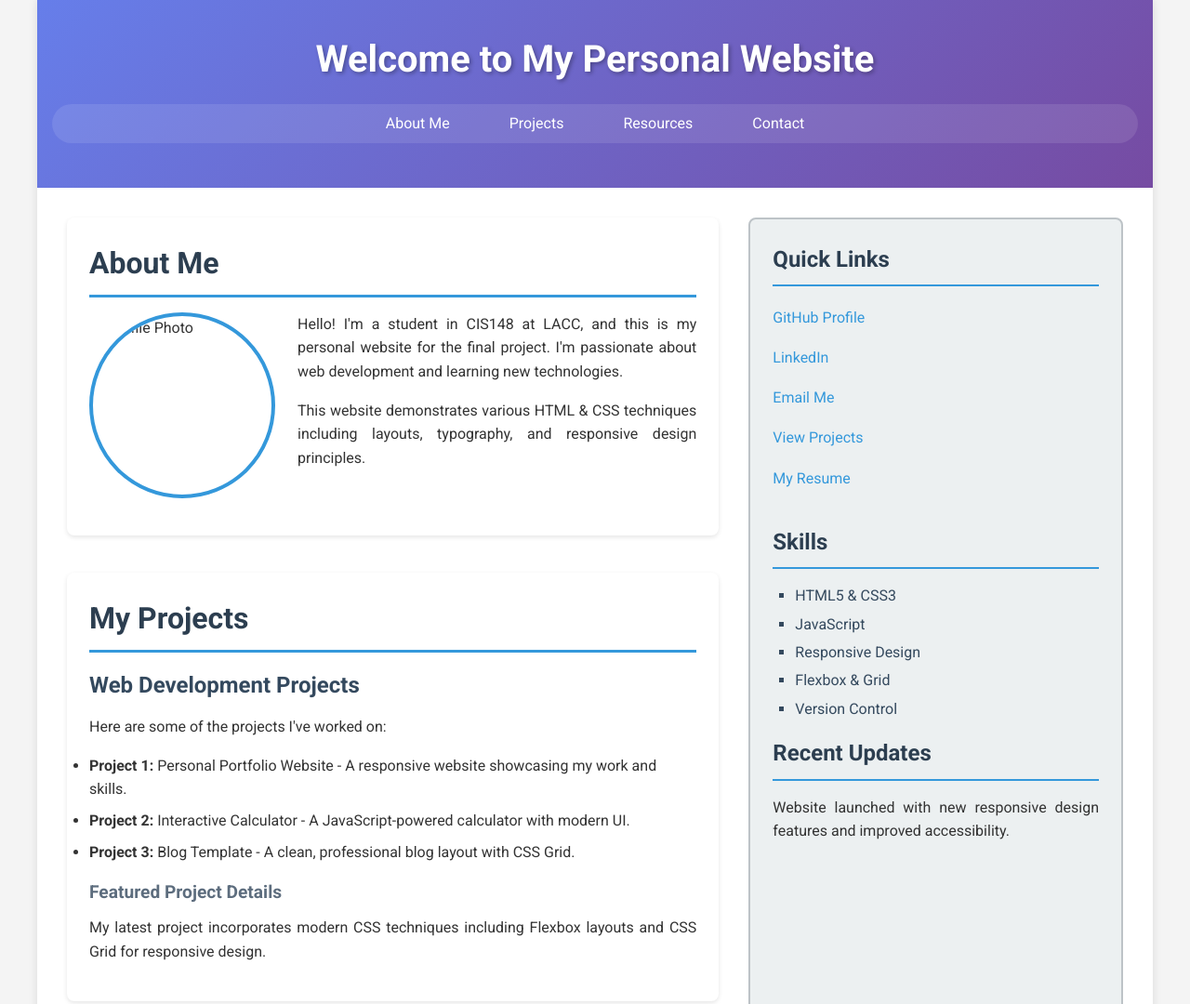
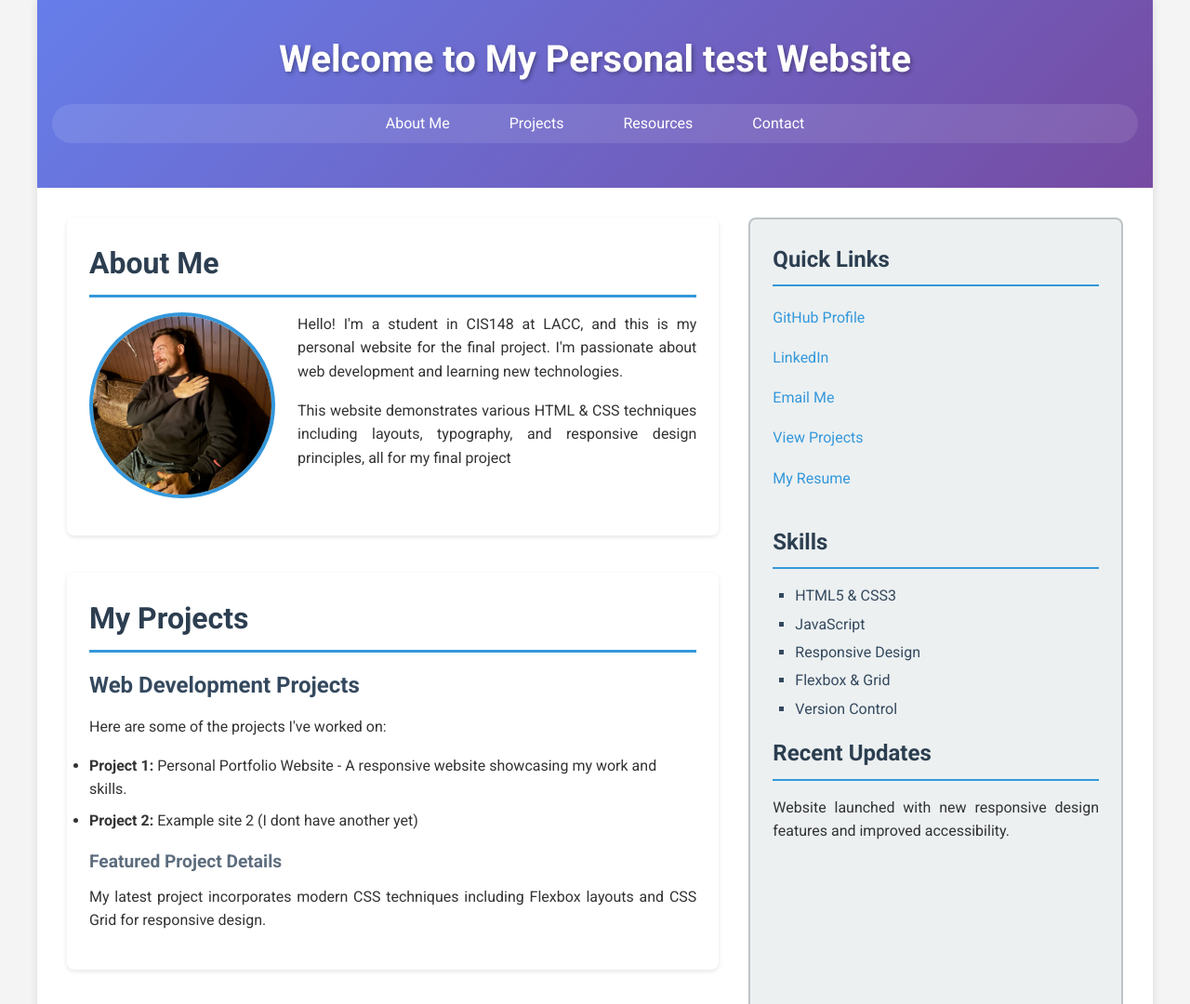
Before and after one commit to TheGhostyBear/cis148final_personalsite, a plain HTML site: page index.html in a window 1280 px wide. Shown: the top 1080 px of the page at 93% size. Drawn offline with Linux system fonts and the light colour scheme.

Commit message:
some more touches

```diff
--- a/index.html
+++ b/index.html
@@ -14,7 +14,7 @@
 <body>
     <div class="container">
         <header>
-            <h1>Welcome to My Personal Website</h1>
+            <h1>Welcome to My Personal test Website</h1>
             <nav class="horizontal-nav">
                 <ul>
                     <li><a href="#about">About Me</a></li>
@@ -30,9 +30,9 @@
                 <section id="about">
                     <h2>About Me</h2>
                     <div class="text-with-image">
-                        <img src="images/profile-placeholder.jpg" alt="Profile Photo" class="floated-image">
+                        <img src="images/profile.jpg" alt="Profile Photo" class="floated-image">
                         <p>Hello! I'm a student in CIS148 at LACC, and this is my personal website for the final project. I'm passionate about web development and learning new technologies.</p>
-                        <p>This website demonstrates various HTML &amp; CSS techniques including layouts, typography, and responsive design principles.</p>
+                        <p>This website demonstrates various HTML &amp; CSS techniques including layouts, typography, and responsive design principles, all for my final project</p>
                     </div>
                 </section>
 
@@ -42,8 +42,7 @@
                     <p>Here are some of the projects I've worked on:</p>
                     <ul>
                         <li><strong>Project 1:</strong> Personal Portfolio Website - A responsive website showcasing my work and skills.</li>
-                        <li><strong>Project 2:</strong> Interactive Calculator - A JavaScript-powered calculator with modern UI.</li>
-                        <li><strong>Project 3:</strong> Blog Template - A clean, professional blog layout with CSS Grid.</li>
+                        <li><strong>Project 2:</strong> Example site 2 (I dont have another yet)</li>
                     </ul>
 
                     <h4>Featured Project Details</h4>
@@ -98,7 +97,7 @@
         </div>
 
         <footer>
-            <p>&copy; 2025 My Personal Website &mdash; Built with HTML5 &amp; CSS3</p>
+            <p>&copy; 2025 My Personal Website &mdash; Built with HTML5 &amp; CSS3, and most importantly, love and attention!</p>
         </footer>
     </div>
 </body>
--- a/styles/main.css
+++ b/styles/main.css
@@ -20,7 +20,7 @@ body {
     box-shadow: 0 0 10px rgba(0, 0, 0, 0.1);
 }
 
-/* Header with gradient background */
+/* Header + gradient background */
 header {
     background: linear-gradient(135deg, #667eea 0%, #764ba2 100%);
     color: white;
@@ -57,7 +57,7 @@ h4 {
     margin-bottom: 0.6rem;
 }
 
-/* Horizontal navigation menu using Flexbox */
+/* Horizontal navigation menu */
 .horizontal-nav ul {
     display: flex;
     justify-content: center;
```
Also changed, not shown: images/profile.jpg (added).
